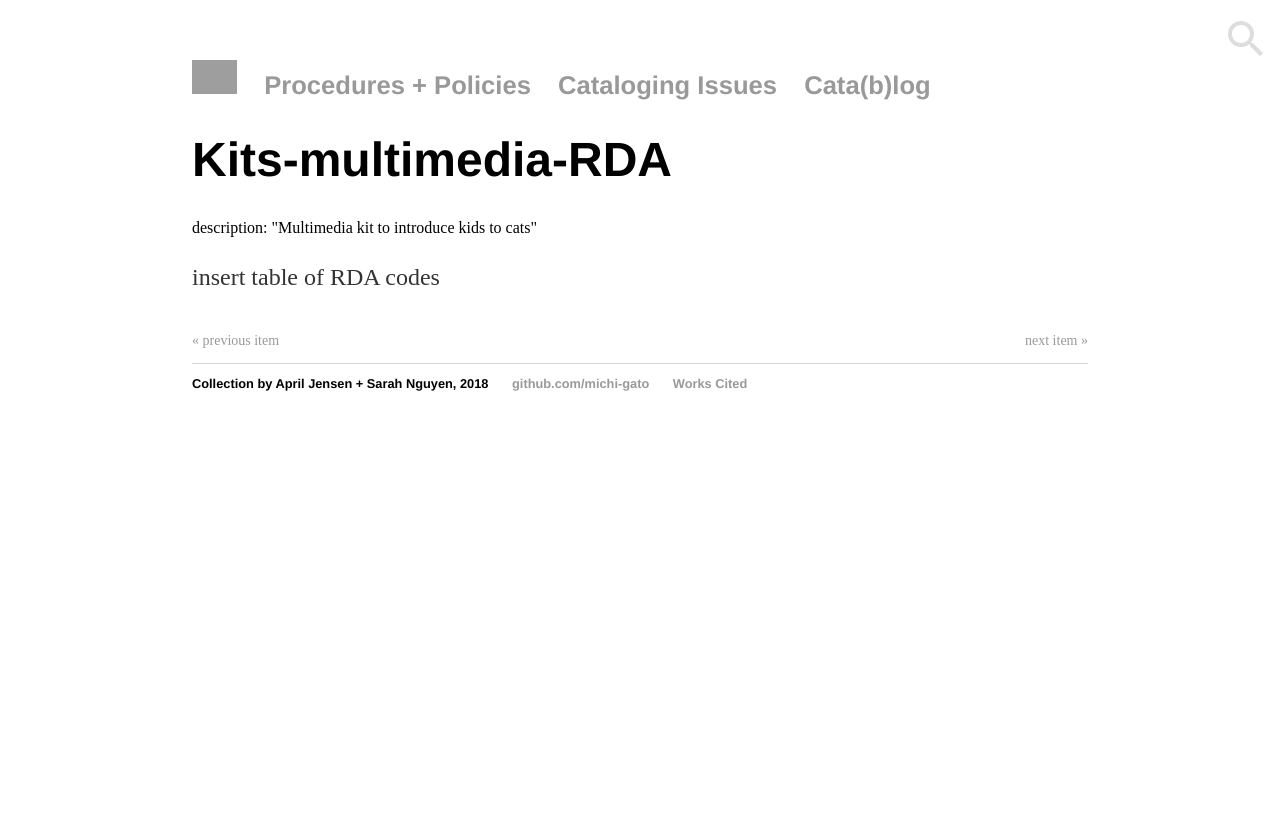
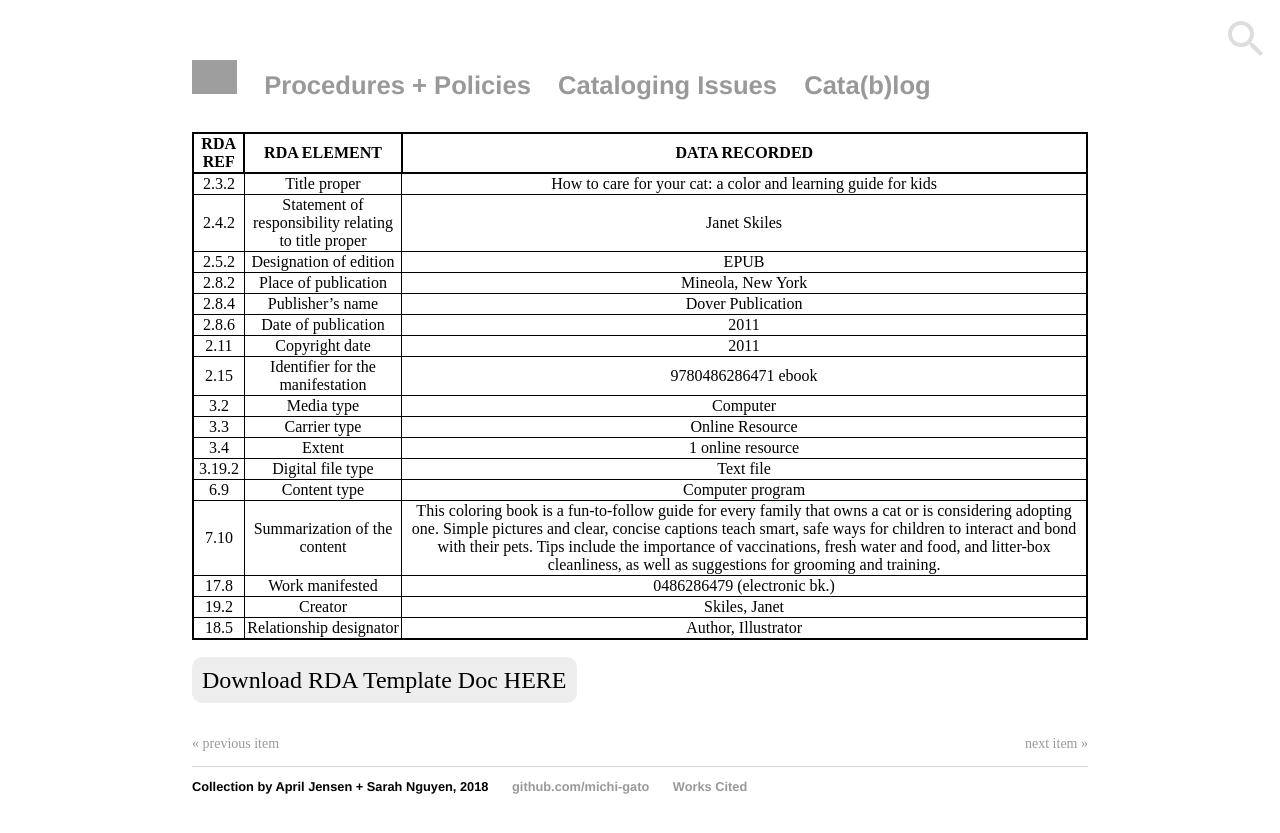
Before and after one commit to cat-alog/cat-alog.github.io, a Jekyll site: the page built from _posts/2018-01-30-kits-RDA.md, in a window 1280 px wide. Shown: the top 833 px of the page. Built offline with Jekyll 4.4.1, drawn with Linux system fonts in a browser that asks for light colours; our own code applies the rules of GitHub Pages for plain Markdown files; grey boxes are pictures that could not be loaded.

Commit message:
rda ebbok

```diff
--- a/_posts/2018-01-30-kits-RDA.md
+++ b/_posts/2018-01-30-kits-RDA.md
@@ -1,10 +1,28 @@
 ---
 layout: post
-title: "Kits-multimedia-RDA"
+title: "ebook in RDA <br> <img src='https://i.imgur.com/8TSeokt.png' height='375' width='245'>""
 date: 2018-01-30
 tags: 3d-obj book-zine
 ---
 
-<div class="show"> description: "Multimedia kit to introduce kids to cats" </div>
+ | RDA REF  | RDA ELEMENT  | DATA RECORDED  |
+|:-----:|:-----:|:-----:|
+ | 2.3.2  | Title proper  | How to care for your cat: a color and learning guide for kids  |
+ | 2.4.2  | Statement of responsibility relating to title proper  | Janet Skiles  |
+ | 2.5.2  | Designation of edition  | EPUB |
+ | 2.8.2  | Place of publication   | Mineola, New York   |
+ | 2.8.4  | Publisher’s name  | Dover Publication  |
+ | 2.8.6  | Date of publication   | 2011 |
+ | 2.11  | Copyright date  | 2011 |
+ | 2.15  | Identifier for the manifestation   | 9780486286471 ebook  |
+ | 3.2  | Media type  | Computer  |
+ | 3.3  | Carrier type   | Online Resource |
+ | 3.4  | Extent   | 1 online resource  |
+ | 3.19.2  | Digital file type  | Text file  |
+ | 6.9  | Content type   | Computer program   |
+ | 7.10  | Summarization of the content  | This coloring book is a fun-to-follow guide for every family that owns a cat or is considering adopting one. Simple pictures and clear, concise captions teach smart, safe ways for children to interact and bond with their pets. Tips include the importance of vaccinations, fresh water and food, and litter-box cleanliness, as well as suggestions for grooming and training. |
+ | 17.8  | Work manifested | 0486286479 (electronic bk.) |
+ | 19.2  | Creator   | Skiles, Janet  |
+ | 18.5  | Relationship designator  | Author, Illustrator  |
 
-insert table of RDA codes
+<a class="dwnld-btn" href="https://docs.google.com/document/d/1zFbwsSXv3k8OT-5jc6xV8y2xokuQ06Y0OGItHFWCDPc/edit?usp=sharing" target="_blank">Download RDA Template Doc HERE</a>
```
